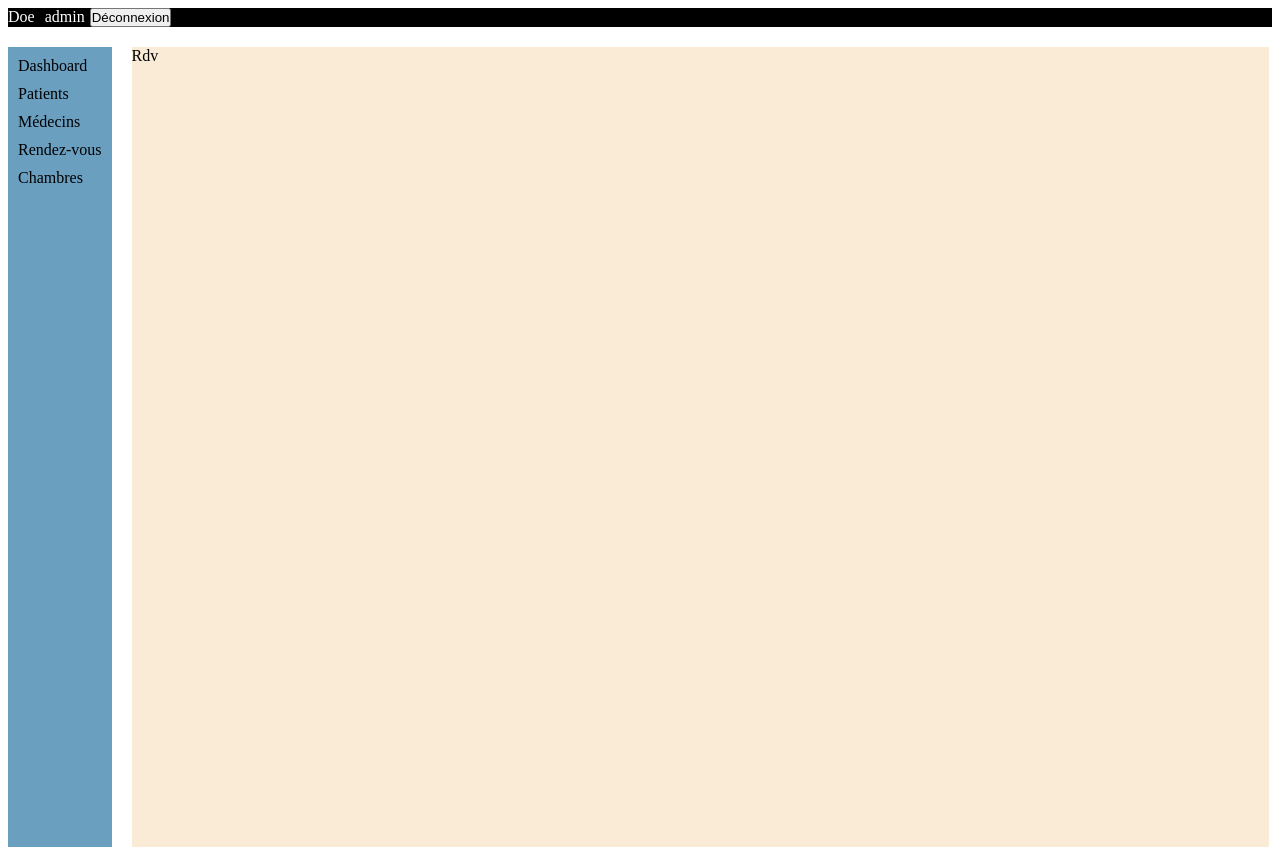
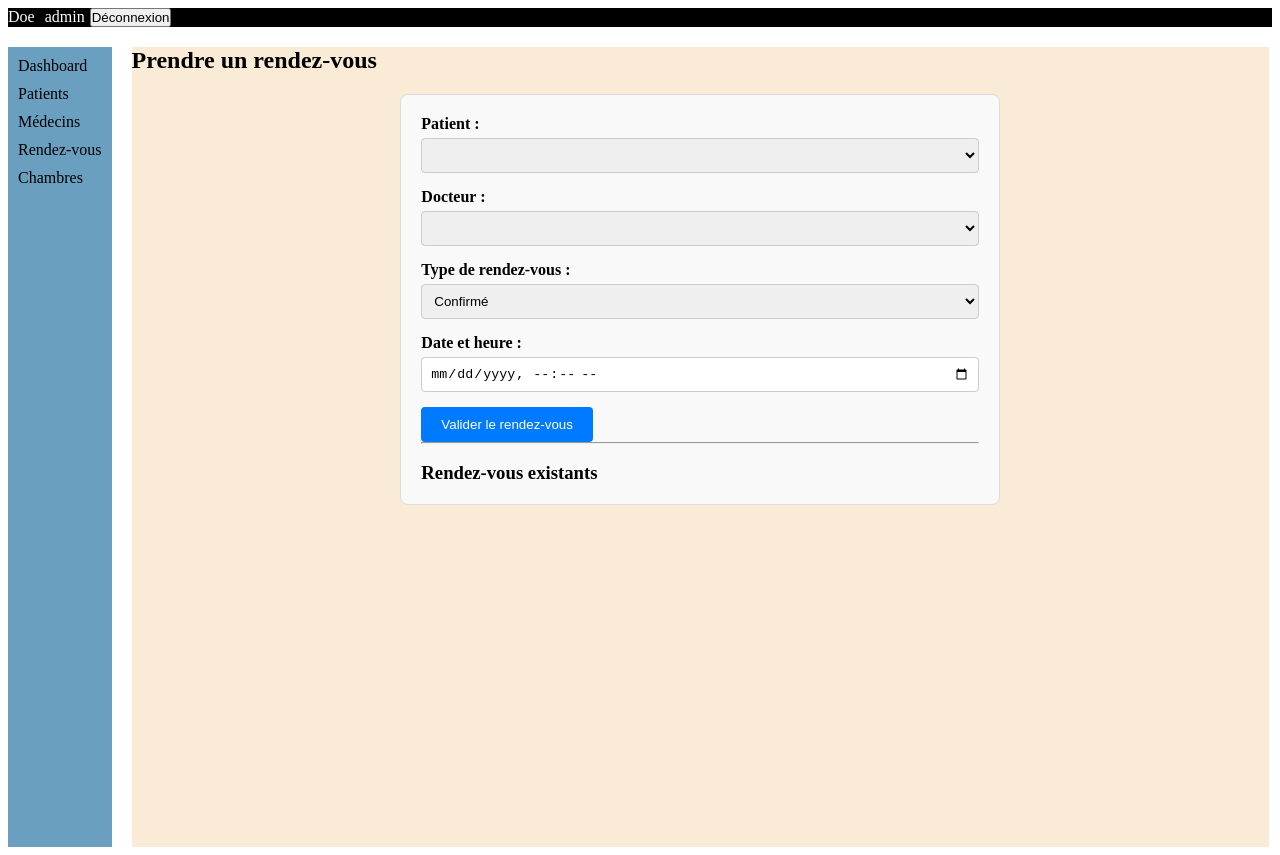
Before and after one commit to amiel-bradley/gestion_hopital, a Vue app: page /rdv in a window 1280 px wide. Built offline with nearby package versions, Linux system fonts and the light colour scheme.

Commit message:
gestion rdv 100% + liste des rdv pris

```diff
--- a/src/services/data.js
+++ b/src/services/data.js
@@ -10,7 +10,7 @@ localStorage.setItem('users', JSON.stringify(users.value))
 export const doctors = ref([
     { id: Date.now(), name: 'Rogalex', speciality: 'chirugie', phone: '0166010292', available: true }
 ])
-localStorage.setItem('doctors', JSON.stringify(doctors))
+localStorage.setItem('doctors', JSON.stringify(doctors.value))
 
 export const patients = ref([
     {
@@ -26,7 +26,7 @@ export const patients = ref([
         createdAt: new Date()
     }
 ])
-localStorage.setItem('patients', JSON.stringify(patients))
+localStorage.setItem('patients', JSON.stringify(patients.value))
 
 export const rooms = ref([
     { numero: "001", capacite: 5, statut: "available", affectationPatient: 0 },
--- a/src/views/Rdv.vue
+++ b/src/views/Rdv.vue
@@ -1,21 +1,210 @@
 <script setup>
+import { ref } from 'vue';
 
+//ETAT DES RDV : CONFIRMES, EN ATTENTE, ANNULES
+const errorMessage = ref('');
+
+//FORMULAIRE DE PRISE DE RDV
+const form = ref({
+    patientId: '',
+    doctorId: '',
+    dateTime: '',
+    status: 'confirmed'
+});
+
+//CHARGER LES RDV, PATIENTS ET DOCTEURS DEPUIS LE LOCALSTORAGE
+const rdv = ref(JSON.parse(localStorage.getItem('rdv')) || []);
+console.log(rdv.value);
+
+const patients = ref(JSON.parse(localStorage.getItem('patients')) || []);
+const doctors = ref(JSON.parse(localStorage.getItem('doctors')) || []);
+
+console.log(patients.value);
+console.log(doctors.value);
+
+const handleSubmit = () => {
+
+    //EFFACER LES MESSAGES D'ERREUR PRECEDENTS
+    errorMessage.value = '';
+
+    //VERIFIER SI LE RDV EXISTE DEJA POUR LE MEME PATIENT
+    const patientExists = rdv.value.find(r => r.patientId === form.value.patientId);
+
+    //VERIFIER SI LE DOCTEUR EST DISPONIBLE
+    const doctorBusy = rdv.value.find(r => r.doctorId === form.value.doctorId && r.dateTime === form.value.dateTime);
+
+    //SI LE PATIENT A DEJA UN RDV A CETTE DATE ET HEURE
+    if (patientExists) {
+        setInterval(() => {
+            errorMessage.value = 'le patient a déjà un rendez-vous prévu à cette date et heure.';
+        }, 2000);
+        return;
+    }
+
+    //SI LE DOCTEUR N'EST PAS DISPONIBLE A CETTE DATE ET HEURE
+    if (doctorBusy) {
+        errorMessage.value = "Le docteur n'est pas disponible à cette date et heure.";
+        return;
+    }
+
+    //AJOUTER LE NOUVEAU RDV
+    const newRdv = {
+        id: Date.now(),
+        patientId: form.value.patientId,
+        doctorId: form.value.doctorId,
+        dateTime: form.value.dateTime,
+        status: form.value.status
+    };
+
+    //SAUVEGARDER LE RDV DANS LE LOCALSTORAGE
+    rdv.value.push(newRdv);
+    localStorage.setItem('rdv', JSON.stringify(rdv.value));
+
+    //REINITIALISER LE FORMULAIRE
+    form.value = {
+        patientId: '',
+        doctorId: '',
+        dateTime: '',
+        status: 'confirmed'
+    };
+}
+
+function deleteRdv(id) {
+    // L'utilisateur a confirmé la suppression
+    if (confirm("Voulez-vous vraiment supprimer ce rendez-vous ?")) {
+        // Supprimer le rendez-vous de la liste
+        rdv.value = rdv.value.filter(r => r.id !== id);
+        localStorage.setItem('rdv', JSON.stringify(rdv.value));
+    }
+
+}
+// FONCTION POUR EDITER UN RDV
+function editRdv(id) {
+    const rdvToEdit = rdv.value.find(r => r.id === id);
+    if (rdvToEdit) {
+        form.value = { ...rdvToEdit };
+        deleteRdv(id);
+    }
+
+}
 
 </script>
 
 
 <template>
+    <h2>Prendre un rendez-vous</h2>
+    <div class="appointment-container">
+        <form @submit.prevent="handleSubmit">
+            <div class="form-group">
+                <label for="patient">Patient :</label>
+                <select v-model="form.patientId" required>
+                    <option>Choisir un patient</option>
+                    <option v-for="patient in patients" :key="patient.id" :value="patient.id">
+                        {{ patient.lastName }}
+                    </option>
+                </select>
+            </div>
 
-<p>Rdv</p>
+            <div class="form-group">
+                <label for="doctor">Docteur :</label>
+                <select v-model="form.doctorId" required>
+                    <option>Choisir un docteur</option>
+                    <option v-for="doctor in doctors" :key="doctor.id" :value="doctor.id">
+                        {{ doctor.name }}
+                    </option>
+                </select>
+            </div>
+
+            <div class="form-group">
+                <label for="type">Type de rendez-vous :</label>
+                <select v-model="form.status" required>
+                    <option value="confirmed">Confirmé</option>
+                    <option value="pending">En attente</option>
+                    <option value="cancelled">Annulé</option>
+                </select>
+            </div>
+
+
+            <div class="form-group">
+                <label for="dateTime">Date et heure :</label>
+                <input type="datetime-local" v-model="form.dateTime" required>
+            </div>
+            <button type="submit">Valider le rendez-vous</button>
+
+            <p v-if="errorMessage" class="error">{{ errorMessage }}</p>
+
+            <br>
+            <hr>
+            <br>
+            <h3>Rendez-vous existants</h3>
+            <ul>
+                <li v-for="r in rdv" :key="r.id">
+                    {{ r.dateTime }} - Patient ID: {{ r.patientId }} - Docteur ID: {{ r.doctorId }} - Statut: {{
+                        r.status }} - <button @click="deleteRdv(r.id)">Supprimer</button> <button @click="editRdv(r.id)">Editer</button>
+                </li>
+            </ul>
+        </form>
+
+    </div>
+
+
 
 </template>
 
 
 <style scoped>
-*{
+* {
     box-sizing: border-box;
-    margin:  0;
+    margin: 0;
     padding: 0;
 }
 
+.appointment-container {
+    max-width: 600px;
+    margin: 20px auto;
+    padding: 20px;
+    border: 1px solid #ddd;
+    border-radius: 8px;
+    background-color: #f9f9f9;
+}
+
+.form-group {
+    margin-bottom: 15px;
+}
+
+label {
+    display: block;
+    margin-bottom: 5px;
+    font-weight: bold;
+}
+
+input,
+select {
+    width: 100%;
+    padding: 8px;
+    border: 1px solid #ccc;
+    border-radius: 4px;
+}
+
+button {
+    padding: 10px 20px;
+    background-color: #007BFF;
+    color: white;
+    border: none;
+    border-radius: 4px;
+    cursor: pointer;
+}
+
+button:hover {
+    background-color: #0056b3;
+}
+
+.error {
+    margin-top: 10px;
+    color: #d9534f;
+    background-color: #f9f2f2;
+    padding: 10px;
+    border-radius: 4px;
+    transition: all 0.3s ease;
+}
 </style>
--- a/src/views/Rooms.vue
+++ b/src/views/Rooms.vue
@@ -1,21 +1,37 @@
 <script setup>
-
+import { rooms } from '@/services/data';
 
 </script>
 
 
 <template>
-
-<p>Rooms</p>
+    <h2>Liste des chambres</h2>
+    <div class="container">
+        <!-- <p>Rooms</p> -->
+        <div v-for="room in rooms" :key="room.numero" class="room-card">
+            <p><strong>Chambre n° :</strong> {{ room.numero }}</p>
+            <p><strong>Capacité :</strong> {{ room.capacite }}</p>
+            <p><strong>Statut : </strong>
+                <span :class="room.statut">{{ room.statut }}</span></p>
+            <p><strong>Patients affectés :</strong> {{ room.affectationPatient }}</p>
+            <hr>
+        </div>
+    </div>
 
 </template>
 
 
 <style scoped>
-*{
+* {
     box-sizing: border-box;
-    margin:  0;
+    margin: 0;
     padding: 0;
 }
-
+.room-card {
+  border: 1px solid #ddd;
+  padding: 10px;
+  margin-bottom: 10px;
+  border-radius: 8px;
+}
+.available { color: green; }
 </style>
```
